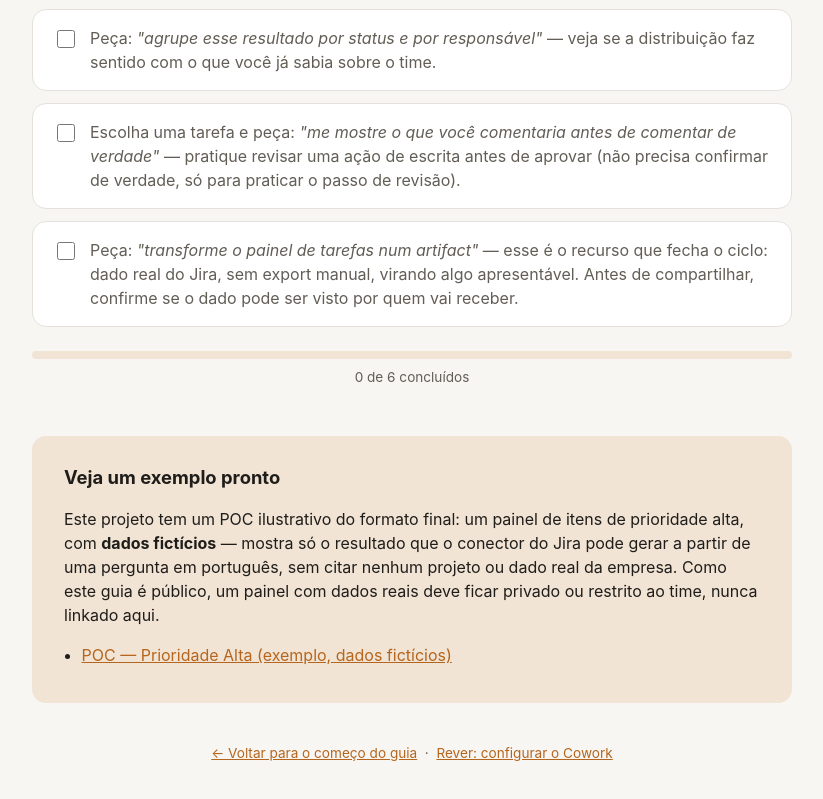
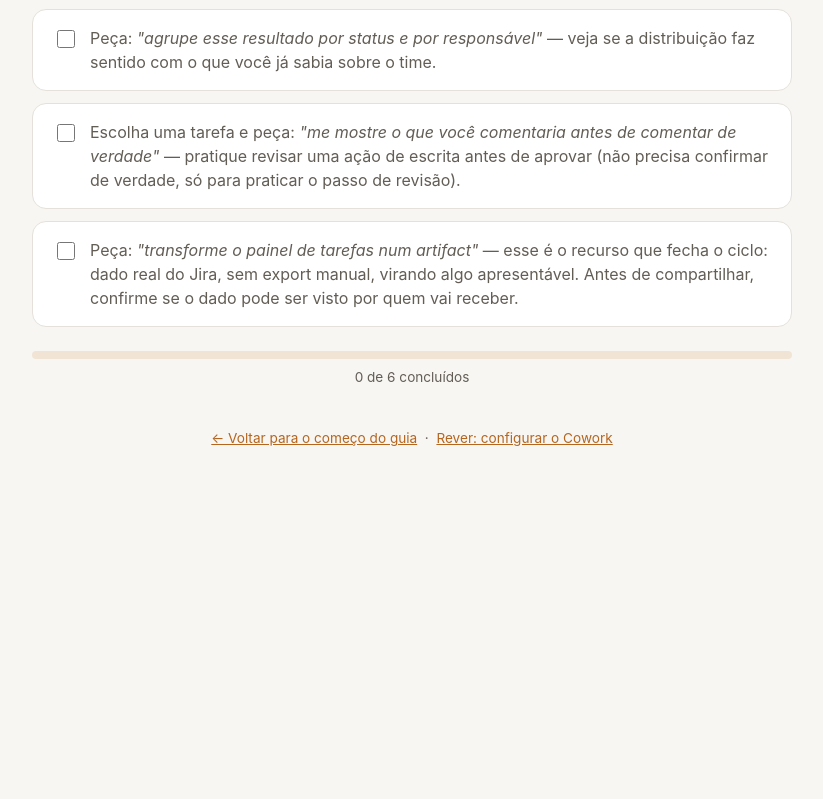
Before and after one commit to gabrielly-ramos/guia-claude-app, a plain HTML site: page conectores.html in a window 1280 px wide. Shown: the part 2773-3572 px from the top of the page, without its empty margins (228-1051 px from the left). After the commit the page ends 3299 px from the top, so only its background shows below. Drawn offline with Linux system fonts and the light colour scheme.

Commit message:
Remove secao de exemplo pronto da pagina de conectores
Referencia link de artifact privado que ninguem alem do autor consegue acessar.

Co-Authored-By: Claude Sonnet 5 <noreply@anthropic.com>

```diff
--- a/conectores.html
+++ b/conectores.html
@@ -195,20 +195,6 @@
   <p class="progress-label" id="progress-label">0 de 6 concluídos</p>
 </section>
 
-<section class="decision">
-  <h2>Veja um exemplo pronto</h2>
-  <p>
-    Este projeto tem um POC ilustrativo do formato final: um painel de itens de prioridade
-    alta, com <strong>dados fictícios</strong> — mostra só o resultado que o conector do Jira
-    pode gerar a partir de uma pergunta em português, sem citar nenhum projeto ou dado real da
-    empresa. Como este guia é público, um painel com dados reais deve ficar privado ou
-    restrito ao time, nunca linkado aqui.
-  </p>
-  <ul class="decision-list">
-    <li><a href="https://claude.ai/code/artifact/75a15d0c-07ad-43f6-99ea-4b01c53fcefc">POC — Prioridade Alta (exemplo, dados fictícios)</a></li>
-  </ul>
-</section>
-
 <footer class="page-footer">
   <p><a href="index.html">&larr; Voltar para o começo do guia</a> &nbsp;·&nbsp;
     <a href="cowork.html">Rever: configurar o Cowork</a></p>
```
